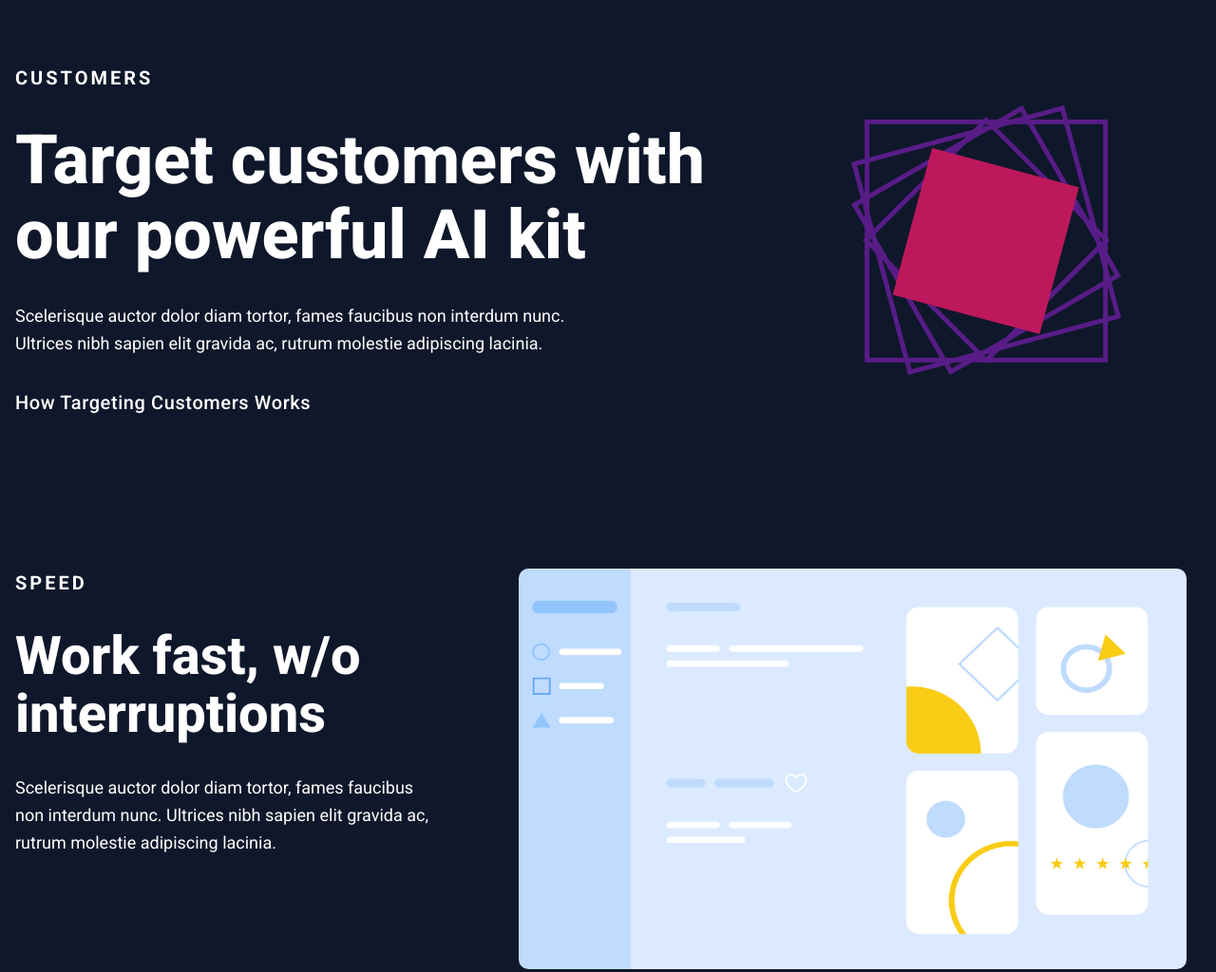
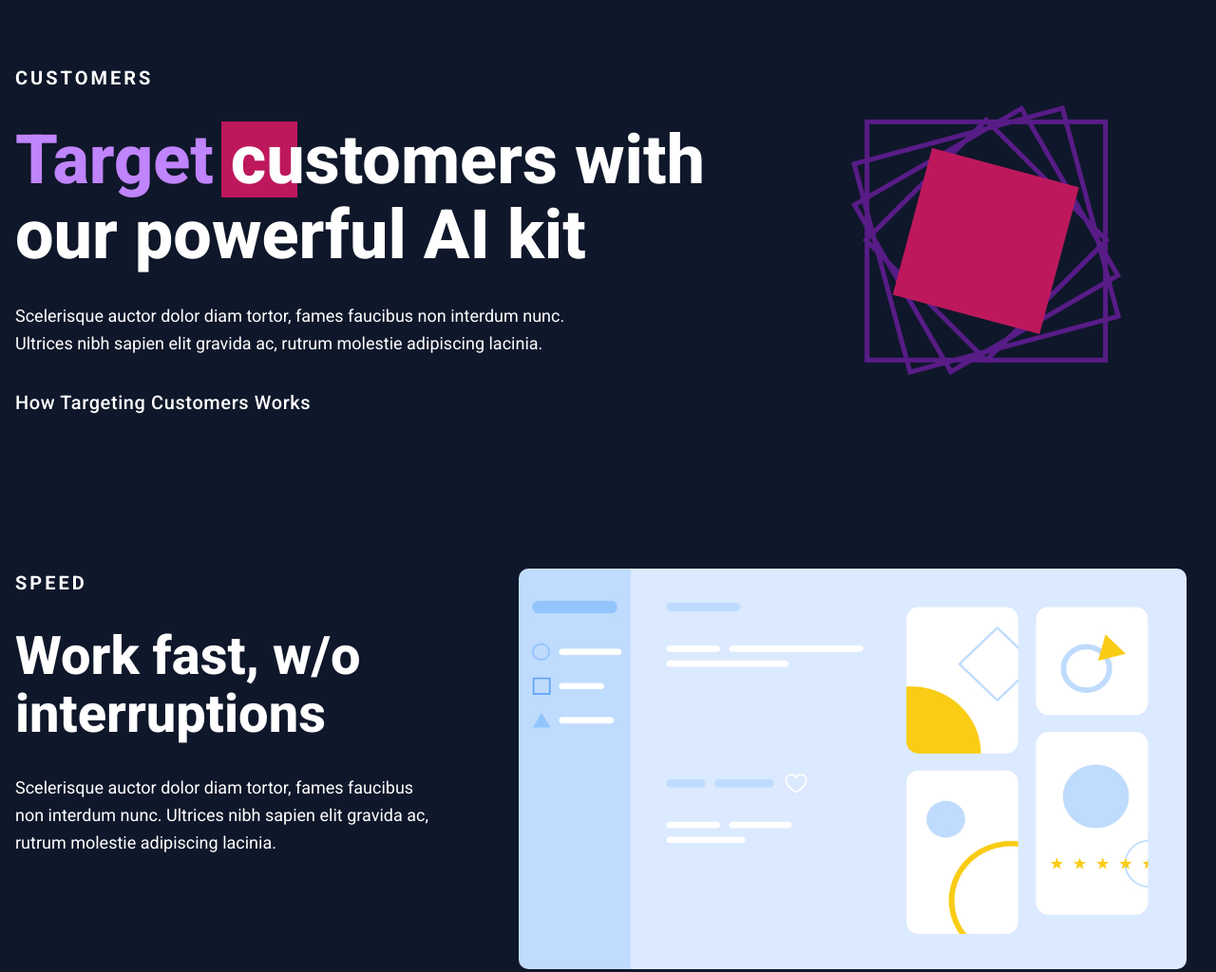
Before and after one commit to denisgubsky/weeb, a plain HTML site: page index.html in a window 1280 px wide. Shown: the part 2760-3784 px from the top of the page at 95% size. Drawn offline with Linux system fonts and the light colour scheme.

Commit message:
Update main.css

```diff
--- a/styles/css/main.css
+++ b/styles/css/main.css
@@ -783,6 +783,23 @@ section {
     min-width: auto;
   }
 }
+.customers__title span:first-child {
+  color: #c084fc;
+}
+.customers__title span:nth-child(2) {
+  position: relative;
+}
+.customers__title span:nth-child(2):before {
+  content: "";
+  position: absolute;
+  top: 50%;
+  left: -0.625rem;
+  translate: 0 -50%;
+  width: 5rem;
+  height: 5rem;
+  background-color: #be185d;
+  z-index: -50;
+}
 
 .testimonials {
   background-color: #581c87;
@@ -840,7 +857,7 @@ section {
 .explore__header {
   display: flex;
   justify-content: space-between;
-  padding-inline: 1.5625rem;
+  padding-right: 1.5625rem;
 }
 .explore__header .explore__link {
   align-self: center;
@@ -866,6 +883,16 @@ section {
 .explore__column {
   flex: 0 1 33.333%;
 }
+@media (any-hover: hover) {
+  .explore__column:hover img {
+    transform: scale(1.1);
+  }
+}
+@media (any-hover: none) {
+  .explore__column:active img {
+    transform: scale(1.1);
+  }
+}
 .explore__item {
   display: flex;
   flex-direction: column;
@@ -877,9 +904,11 @@ section {
 .explore__item-images {
   position: relative;
   max-width: 25.6875rem;
+  overflow: hidden;
 }
 .explore__item-images img {
   width: 100%;
+  transition-duration: 0.6s;
 }
 .explore__item-images span {
   position: absolute;
```
